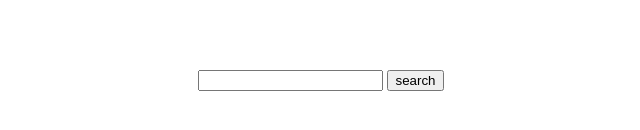
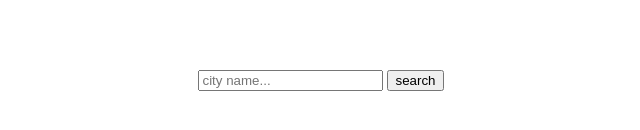
Before and after one commit to abed42/weather-app, a plain HTML site: page index.html in a window 1280 px wide. Shown: the part 366-496 px from the top of the page, 327-967 px from the left. Drawn offline with Linux system fonts and the light colour scheme.

Commit message:
added a placeholder to input field

```diff
--- a/index.html
+++ b/index.html
@@ -17,7 +17,7 @@
         <p class="temp"></p>
       </div>
       <form class="search-box">
-        <input class="city-input" type="text" required="required" />
+        <input class="city-input" type="text" required="required"  placeholder="city name..."/>
         <button type="submit" class="search-btn">search</button>
       </form>
     </div>
```
